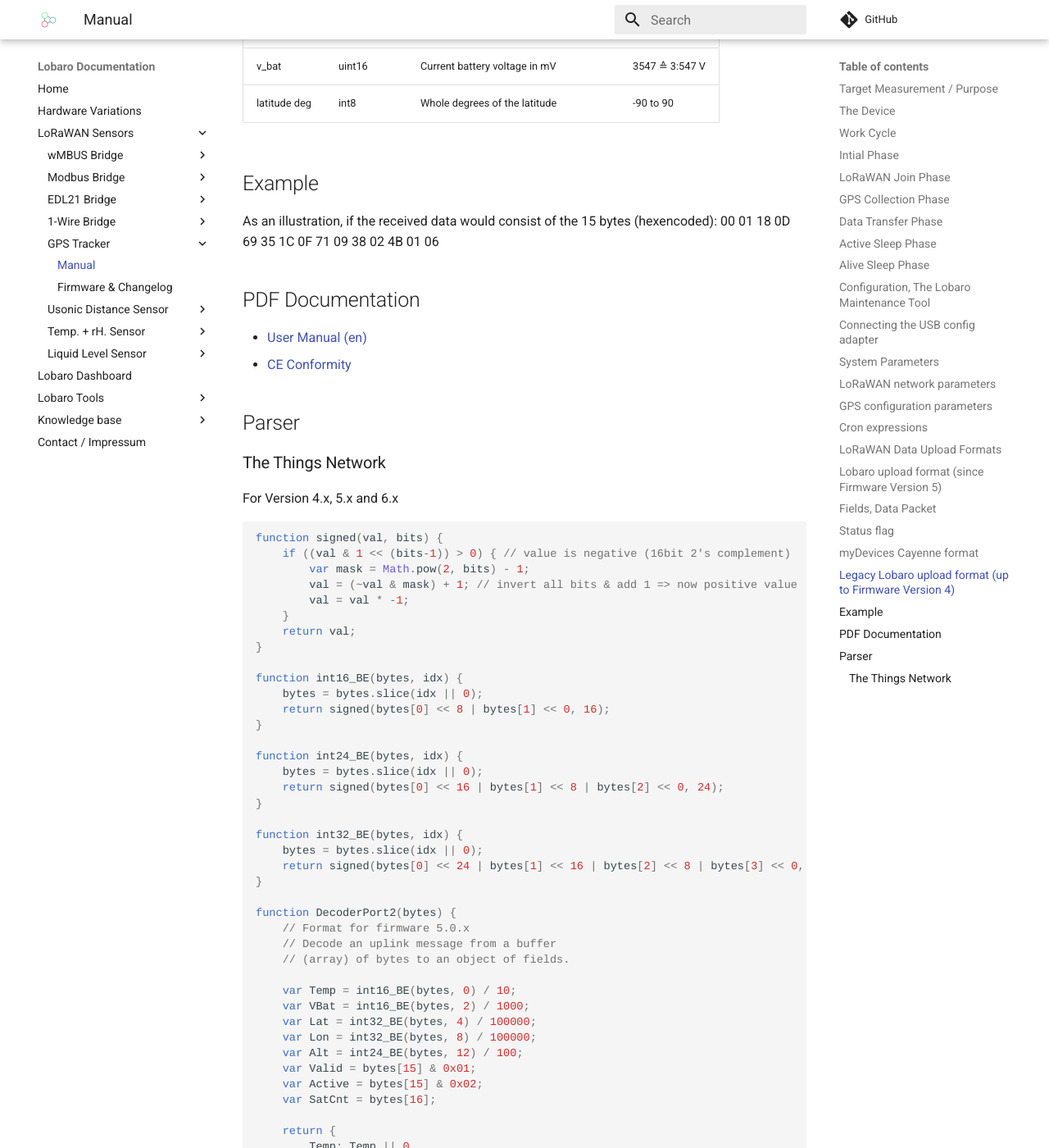
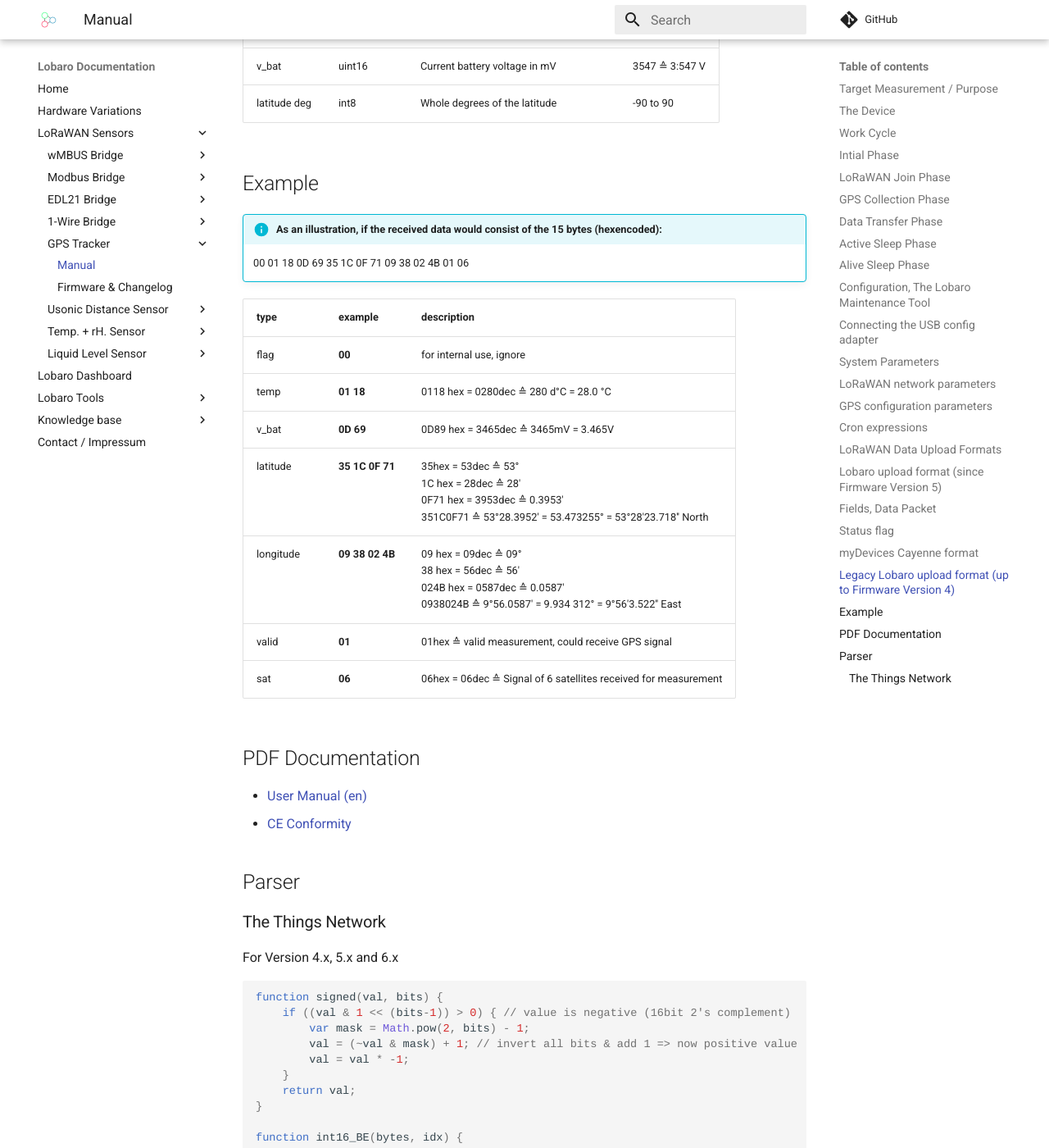
Before and after one commit to Lobaro/docs, an MkDocs documentation site: the page built from docs/lorawan-sensors/gps-lorawan/index.md, in a window 1280 px wide and 1400 px high, scrolled down 10378 px. Shown: the whole window at 82% size. Built offline with MkDocs 1.6.1 and Material for MkDocs 9.7.7, drawn with Linux system fonts in a browser that asks for light colours; a script that is not in the unit is left out; comment, search, counter and statistics services are not loaded.

```diff
--- a/docs/lorawan-sensors/gps-lorawan/index.md
+++ b/docs/lorawan-sensors/gps-lorawan/index.md
@@ -300,8 +300,18 @@
 
 ##Example
 
-As an illustration, if the received data would consist of the 15 bytes (hexencoded):
-00 01 18 0D 69 35 1C 0F 71 09 38 02 4B 01 06
+!!! info "As an illustration, if the received data would consist of the 15 bytes (hexencoded):"
+    00 01 18 0D 69 35 1C 0F 71 09 38 02 4B 01 06
+
+|type|example|description|
+|-|-|-|
+|flag|**00**|for internal use, ignore|
+|temp|**01 18**|0118 hex = 0280dec ≙ 280 d°C = 28.0 °C|
+|v_bat|**0D 69**|0D89 hex = 3465dec ≙ 3465mV = 3.465V|
+|latitude|**35 1C 0F 71**|35hex = 53dec ≙ 53° <br> 1C hex = 28dec ≙ 28' <br> 0F71 hex = 3953dec ≙ 0.3953' <br> 351C0F71 ≙ 53°28.3952' = 53.473255° = 53°28'23.718'' North|
+|longitude|**09 38 02 4B**|09 hex = 09dec ≙ 09°<br> 38 hex = 56dec ≙ 56' <br> 024B hex = 0587dec ≙ 0.0587'<br> 0938024B ≙ 9°56.0587' = 9.934 312° = 9°56'3.522'' East|
+|valid|**01**|01hex ≙ valid measurement, could receive GPS signal|
+|sat|**06**|06hex = 06dec ≙ Signal of 6 satellites received for measurement|
 
 
 ## PDF Documentation
```
